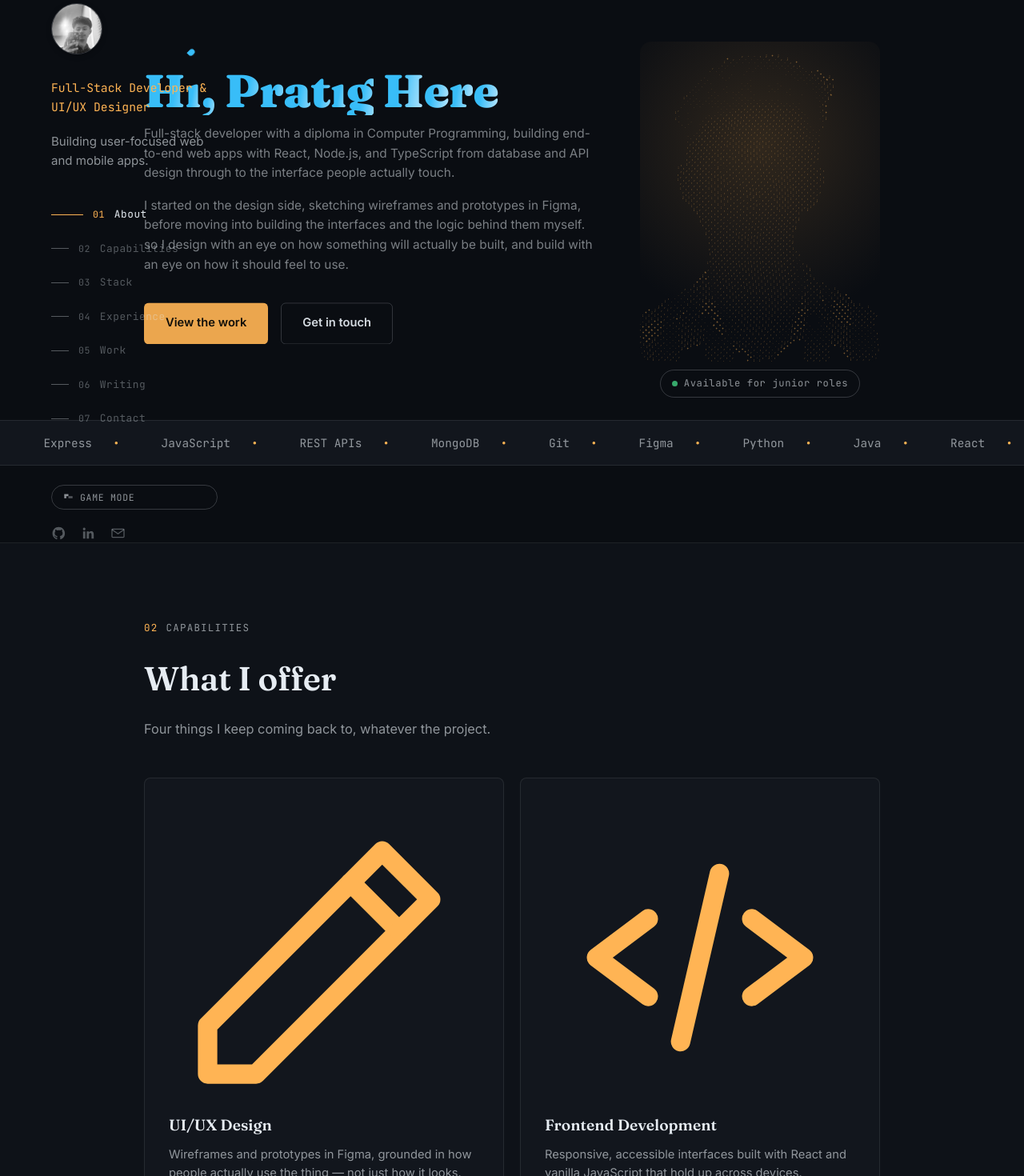
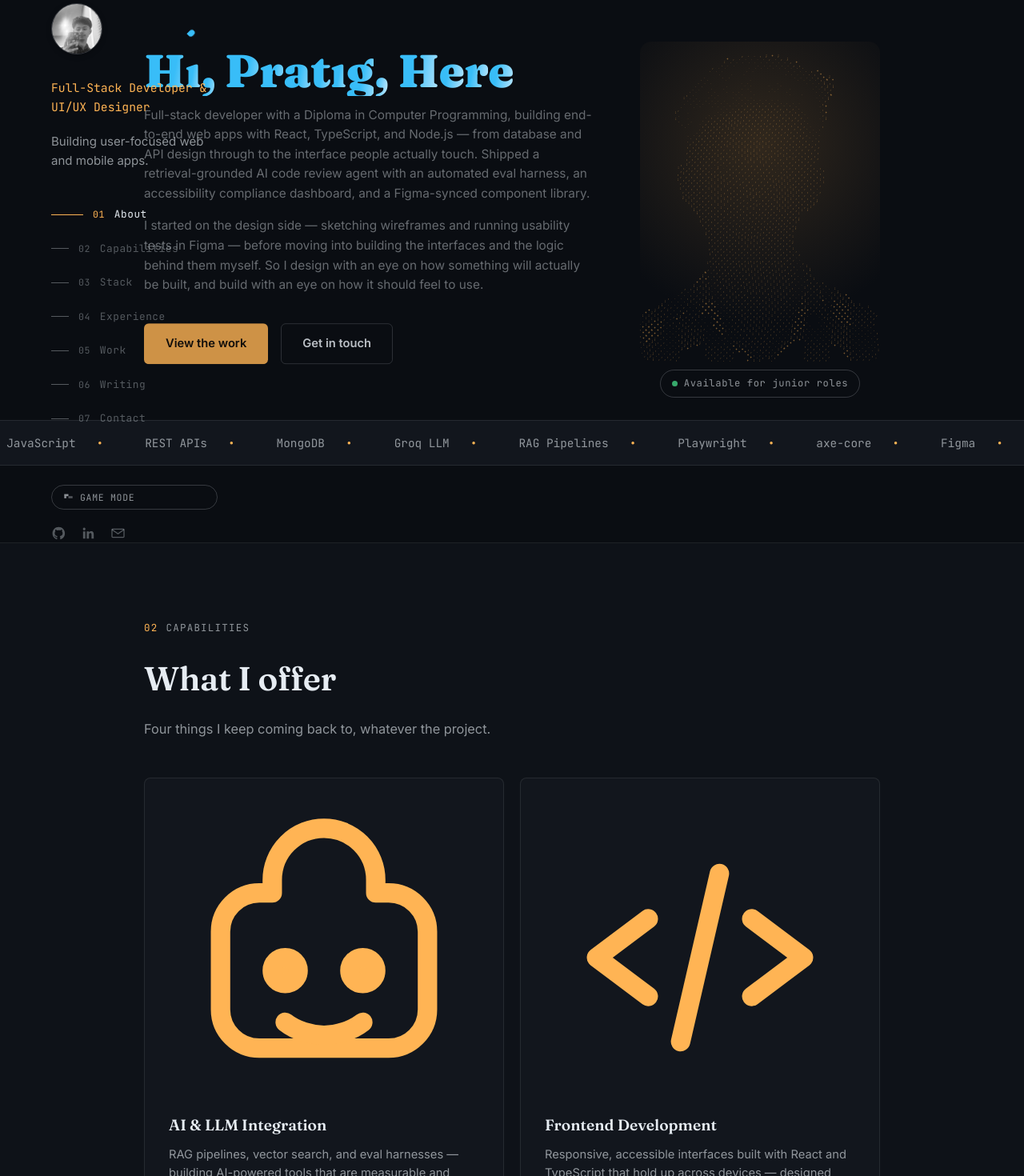
Before and after one commit to PratigMgr/PratigMgr, a React (Vite) app in the folder pratig-portfolio/: page / in a window 1280 px wide. Shown: the part 60-1530 px from the top of the page at 80% size. Built offline with nearby package versions, Linux system fonts and the light colour scheme.

Commit message:
overall modification
i changed some of my features and also added some new projects in the list of my portfolio page

```diff
--- a/pratig-portfolio/src/components/About.jsx
+++ b/pratig-portfolio/src/components/About.jsx
@@ -7,11 +7,12 @@ import Greeting from './Greeting';
 // JSX below so the CSS animation can loop seamlessly at -50% translateX
 const MARQUEE_SKILLS = [
   'React', 'TypeScript', 'Node.js', 'Express', 'JavaScript',
-  'REST APIs', 'MongoDB', 'Git', 'Figma', 'Python', 'Java',
+  'REST APIs', 'MongoDB', 'Groq LLM', 'RAG Pipelines', 'Playwright',
+  'axe-core', 'Figma', 'Git', 'Python', 'Storybook',
 ];
 
-const LEDE_1 = "Full-stack developer with a diploma in Computer Programming, building end-to-end web apps with React, Node.js, and TypeScript from database and API design through to the interface people actually touch.";
-const LEDE_2 = "I started on the design side, sketching wireframes and prototypes in Figma, before moving into building the interfaces and the logic behind them myself. so I design with an eye on how something will actually be built, and build with an eye on how it should feel to use.";
+const LEDE_1 = "Full-stack developer with a Diploma in Computer Programming, building end-to-end web apps with React, TypeScript, and Node.js — from database and API design through to the interface people actually touch. Shipped a retrieval-grounded AI code review agent with an automated eval harness, an accessibility compliance dashboard, and a Figma-synced component library.";
+const LEDE_2 = "I started on the design side — sketching wireframes and running usability tests in Figma — before moving into building the interfaces and the logic behind them myself. So I design with an eye on how something will actually be built, and build with an eye on how it should feel to use.";
 
 function About({ start = true }) {
   const [revealRef, isVisible] = useReveal(0.2);
--- a/pratig-portfolio/src/components/Capabilities.jsx
+++ b/pratig-portfolio/src/components/Capabilities.jsx
@@ -3,20 +3,22 @@ import useReveal from '../hooks/useReveal';
 
 const CAPABILITIES = [
   {
-    id: 'ui-ux',
-    title: 'UI/UX Design',
-    detail: 'Wireframes and prototypes in Figma, grounded in how people actually use the thing — not just how it looks.',
+    id: 'ai-tooling',
+    title: 'AI & LLM Integration',
+    detail: 'RAG pipelines, vector search, and eval harnesses — building AI-powered tools that are measurable and production-ready, not just demos.',
     icon: (
       <svg viewBox="0 0 24 24" fill="none" stroke="currentColor" strokeWidth="1.5" strokeLinecap="round" strokeLinejoin="round">
-        <path d="M3 17.25V21h3.75L17.81 9.94l-3.75-3.75L3 17.25Z" />
-        <path d="M14.06 6.19 16.5 3.75l3.75 3.75-2.44 2.44" />
+        <path d="M12 2a4 4 0 0 1 4 4v1h1a3 3 0 0 1 3 3v6a3 3 0 0 1-3 3H7a3 3 0 0 1-3-3V10a3 3 0 0 1 3-3h1V6a4 4 0 0 1 4-4Z" />
+        <circle cx="9" cy="13" r="1" fill="currentColor" />
+        <circle cx="15" cy="13" r="1" fill="currentColor" />
+        <path d="M9 17c.83.65 2 1 3 1s2.17-.35 3-1" />
       </svg>
     ),
   },
   {
     id: 'frontend',
     title: 'Frontend Development',
-    detail: 'Responsive, accessible interfaces built with React and vanilla JavaScript that hold up across devices.',
+    detail: 'Responsive, accessible interfaces built with React and TypeScript that hold up across devices — designed with an eye on how they\'ll actually feel to use.',
     icon: (
       <svg viewBox="0 0 24 24" fill="none" stroke="currentColor" strokeWidth="1.5" strokeLinecap="round" strokeLinejoin="round">
         <path d="m8 9-4 3 4 3M16 9l4 3-4 3M13.5 5.5l-3 13" />
@@ -26,7 +28,7 @@ const CAPABILITIES = [
   {
     id: 'backend',
     title: 'Backend & Data',
-    detail: 'APIs, business logic, and databases (MySQL, MongoDB) that keep the frontend honest.',
+    detail: 'REST APIs, business logic, and databases (MongoDB, MySQL) that keep the frontend honest — plus headless automation with Playwright.',
     icon: (
       <svg viewBox="0 0 24 24" fill="none" stroke="currentColor" strokeWidth="1.5" strokeLinecap="round" strokeLinejoin="round">
         <ellipse cx="12" cy="5.5" rx="7.5" ry="2.5" />
@@ -36,13 +38,13 @@ const CAPABILITIES = [
     ),
   },
   {
-    id: 'full-stack',
-    title: 'Full-Stack Delivery',
-    detail: "Comfortable across the whole stack — from a Figma file to a deployed, working app.",
+    id: 'ui-ux',
+    title: 'UI/UX Design',
+    detail: 'Wireframes and prototypes in Figma, grounded in real usability research — designs that account for how they\'ll be built, not just how they look.',
     icon: (
       <svg viewBox="0 0 24 24" fill="none" stroke="currentColor" strokeWidth="1.5" strokeLinecap="round" strokeLinejoin="round">
-        <path d="m12 3 9 4.5-9 4.5-9-4.5L12 3Z" />
-        <path d="m3 12 9 4.5 9-4.5M3 16.5 12 21l9-4.5" />
+        <path d="M3 17.25V21h3.75L17.81 9.94l-3.75-3.75L3 17.25Z" />
+        <path d="M14.06 6.19 16.5 3.75l3.75 3.75-2.44 2.44" />
       </svg>
     ),
   },
--- a/pratig-portfolio/src/components/Contact.jsx
+++ b/pratig-portfolio/src/components/Contact.jsx
@@ -2,9 +2,9 @@ import React, { useState } from 'react';
 import useReveal from '../hooks/useReveal';
 
 const SOCIAL_LINKS = [
-  { label: 'GitHub', href: 'https://github.com/pratigmgr' },
+  { label: 'GitHub', href: 'https://github.com/PratigMgr' },
   { label: 'LinkedIn', href: 'https://www.linkedin.com/in/pratig-mgr' },
-  { label: 'Portfolio', href: 'https://Pratig_mgr.com' },
+  { label: 'Portfolio', href: 'https://pratigmgr.com' },
   { label: 'Phone', href: 'tel:+19059227880' },
 ];
 
--- a/pratig-portfolio/src/components/Experience.jsx
+++ b/pratig-portfolio/src/components/Experience.jsx
@@ -2,18 +2,28 @@ import React from 'react';
 import useReveal from '../hooks/useReveal';
 
 const EXPERIENCE = [
-  {
+    {
     id: 'yeti-digital',
     role: 'Jr. UI/UX Designer',
     company: 'Yeti Private Digital Pvt. Ltd — Chitwan, Nepal',
     period: 'Jan 2023 — Aug 2024',
     highlights: [
-      'Designed UI layouts and wireframes for web and mobile applications.',
-      'Created prototypes and visual designs using Figma / Adobe XD.',
-      'Assisted in user research and translated insights into design improvements.',
-      'Collaborated with developers to ensure accurate implementation of designs.',
+      'Designed UI layouts, wireframes, and interactive prototypes for web and mobile products in Figma and Adobe XD; collaborated directly with developers to ensure pixel-faithful implementation.',
+      'Conducted user research, synthesized findings into concrete design improvements, and ran iterative usability testing sessions to validate changes.',
+      'Maintained and evolved a shared design system and style guide used across multiple live products.',
     ],
   },
+  {
+    id: 'wendys',
+    role: 'Crew Member',
+    company: 'Wendy\'s — Oshawa, ON',
+    period: 'Jan 2025 — Present',
+    highlights: [
+      'Coordinate tasks in a fast-paced team environment, consistently meeting deadlines under pressure.',
+      'Adapt quickly to shifting priorities while maintaining accuracy and attention to detail.',
+    ],
+  },
+
 ];
 
 function Experience() {
--- a/pratig-portfolio/src/components/Greeting.jsx
+++ b/pratig-portfolio/src/components/Greeting.jsx
@@ -24,7 +24,7 @@ function IDrop({ index }) {
   );
 }
 
-function Greeting({ words = ['Hi,', 'Pratig', 'Here'], active = true, showCursor = true, onComplete }) {
+function Greeting({ words = ['Hi,', 'Pratig,', 'Here'], active = true, showCursor = true, onComplete }) {
   const sentence = words.join(' ');
 
   return (
--- a/pratig-portfolio/src/components/Projects.jsx
+++ b/pratig-portfolio/src/components/Projects.jsx
@@ -3,46 +3,45 @@ import useReveal from '../hooks/useReveal';
 
 const PROJECTS = [
   {
+    id: 'ai-code-review',
+    name: 'AI Code Review Agent',
+    summary:
+      'Retrieval-augmented GitHub PR review agent that grounds feedback in the repo\'s own codebase — surfaces similar existing code via a self-built JSON vector store before generating review comments. Includes a labeled eval harness with planted-bug test cases and an automated grader to score review quality across prompt/model changes.',
+    stack: ['TypeScript', 'Node.js', 'Express', 'Groq LLM', 'transformers.js', 'Octokit'],
+    repoUrl: 'https://github.com/PratigMgr/code-review-agent',
+    liveUrl: '#',
+    featured: true,
+  },
+  {
+    id: 'accessibility-dashboard',
+    name: 'Accessibility Compliance Dashboard',
+    summary:
+      'Headless-browser crawler (Playwright) that runs automated WCAG/AODA checks via axe-core and feeds a React dashboard with plain-language fix suggestions. Stores historical scan results in MongoDB to track a site\'s accessibility score over time — targeting AODA-regulated businesses that need audit trails, not just one-off reports.',
+    stack: ['React', 'Node.js', 'Express', 'Playwright', 'axe-core', 'MongoDB'],
+    repoUrl: 'https://github.com/PratigMgr',
+    liveUrl: '#',
+    featured: true,
+    inProgress: true,
+  },
+  {
+    id: 'component-library',
+    name: 'Figma-Synced Accessible Component Library',
+    summary:
+      'Publishable npm component library that pulls design tokens (color, spacing, typography) directly from Figma via the Figma API, keeping design and code automatically in sync. Components are accessibility-first — ARIA roles, keyboard navigation — validated with axe-core and documented in Storybook with CI/CD for automated versioning and npm publishing.',
+    stack: ['React', 'TypeScript', 'Storybook', 'Figma API', 'axe-core'],
+    repoUrl: 'https://github.com/PratigMgr',
+    liveUrl: '#',
+    inProgress: true,
+  },
+  {
     id: 'portfolio-site',
     name: 'Personal Portfolio Website',
     summary:
-      'This site — built to showcase my skills and projects with a fully custom design and smooth scroll-driven interactions.',
-    stack: ['HTML', 'CSS', 'JavaScript', 'React'],
+      'This site — a responsive React/Vite portfolio with a custom dark-theme toggle, scroll-based reveal animations, and a component-driven layout with hand-written CSS design tokens. Includes a playable Snake mini-game Easter egg where live DOM text acts as dynamic walls and collision detection runs against real-time page layout.',
+    stack: ['React', 'Vite', 'JavaScript', 'CSS'],
     repoUrl: '#',
-    liveUrl: 'https://Pratig_mgr.com',
-    featured: true,
-  },
-  {
-    id: 'library-management',
-    name: 'Library Management System',
-    summary: 'A desktop application to manage books and borrowers efficiently.',
-    stack: ['Python', 'Java'],
-    repoUrl: '#',
-    liveUrl: '#',
-  },
-  {
-    id: 'expense-tracker',
-    name: 'Expense Tracker',
-    summary: 'A mobile app to record and analyze daily expenses at a glance.',
-    stack: ['Mobile', 'JavaScript'],
-    repoUrl: '#',
-    liveUrl: '#',
-  },
-  {
-    id: 'student-info-system',
-    name: 'Student Information System',
-    summary: 'A system backed by a MySQL database to securely manage student records.',
-    stack: ['MySQL', 'Java'],
-    repoUrl: '#',
-    liveUrl: '#',
-  },
-  {
-    id: 'quiz-app',
-    name: 'Dynamic Quiz Application',
-    summary: 'A quiz app that provides real-time scoring and instant user feedback.',
-    stack: ['JavaScript', 'React'],
-    repoUrl: '#',
-    liveUrl: '#',
+    liveUrl: 'https://pratigmgr.com',
+    featured: false,
   },
 ];
 
@@ -67,6 +66,9 @@ function Projects() {
               style={{ transitionDelay: `${index * 0.07}s` }}
             >
               <span className="project-card__index">{String(index + 1).padStart(2, '0')}</span>
+              {project.inProgress && (
+                <span className="project-card__badge">In Progress</span>
+              )}
               <h3>{project.name}</h3>
               <p className="project-card__summary">{project.summary}</p>
 
--- a/pratig-portfolio/src/components/Sidebar.jsx
+++ b/pratig-portfolio/src/components/Sidebar.jsx
@@ -11,7 +11,7 @@ const NAV_LINKS = [
 ];
 
 const SOCIAL_LINKS = [
-  { label: 'GitHub', href: 'https://github.com/pratigmgr', icon: 'github-icon' },
+  { label: 'GitHub', href: 'https://github.com/PratigMgr', icon: 'github-icon' },
   { label: 'LinkedIn', href: 'https://www.linkedin.com/in/pratig-mgr', icon: 'linkedin-icon' },
   { label: 'Email', href: 'mailto:Pratigthapa54504@gmail.com', icon: 'mail-icon' },
 ];
--- a/pratig-portfolio/src/components/Skills.jsx
+++ b/pratig-portfolio/src/components/Skills.jsx
@@ -6,32 +6,37 @@ const STACK_LAYERS = [
     id: "frontend",
     title: "Frontend",
     detail: "Typed React apps that hold up on real devices",
-    tools: ["React", "TypeScript", "JavaScript", "Responsive Design"],
+    tools: ["React", "TypeScript", "JavaScript", "HTML/CSS", "Vite", "Responsive Design"],
   },
   {
     id: "backend",
     title: "Backend",
     detail: "Node.js & TypeScript APIs powering the frontend",
-    tools: ["Node.js", "TypeScript", "Express", "MongoDB"],
+    tools: ["Node.js", "TypeScript", "Express", "MongoDB", "MySQL", "REST APIs"],
   },
   {
-    id: "data",
+    id: "ai-ml",
+    title: "AI / ML",
+    detail: "LLM integration, RAG pipelines, and vector search",
+    tools: ["Groq LLM API", "transformers.js", "RAG pipelines", "Vector embeddings", "LLM prompt engineering"],
+  },
+  {
+    id: "testing",
+    title: "Testing & QA",
+    detail: "Automated checks that catch regressions before users do",
+    tools: ["axe-core (WCAG)", "Playwright", "Eval harnesses", "Storybook", "Debugging"],
+  },
+  {
+    id: "design-tooling",
+    title: "Design & Tooling",
+    detail: "From wireframe to shipped, with the right tools",
+    tools: ["Figma", "Figma API", "Adobe XD", "Git / GitHub", "Linux", "Agile", "OOP"],
+  },
+  {
+    id: "also-comfortable",
     title: "Also comfortable in",
     detail: "Broader exposure beyond the core stack",
-    tools: ["Python", "Java", "MySQL", "Git / GitHub"],
-  },
-  {
-    id: "practices",
-    title: "How I build",
-    detail: "Habits behind the code",
-    tools: [
-      "Git branching",
-      "OOP",
-      "Agile",
-      "Debugging",
-      "Clean, organized code",
-      "Responsive-first",
-    ],
+    tools: ["Python", "Java", "SQL", "GitHub REST API", "Webhooks (Octokit)"],
   },
 ];
 
```
Also changed, not shown: 2 other files (tests, documents, lock files or other folders).
